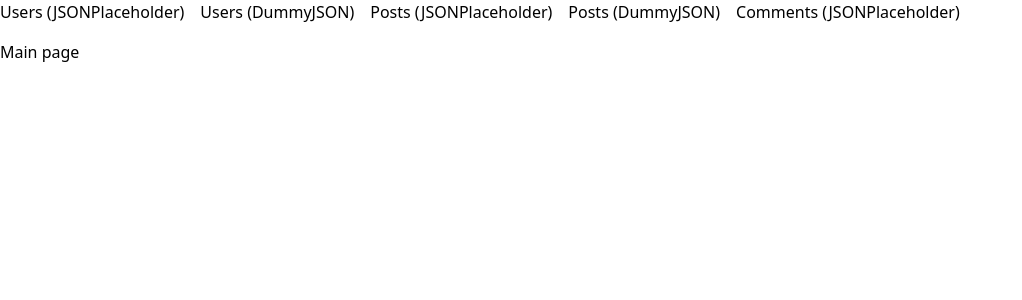
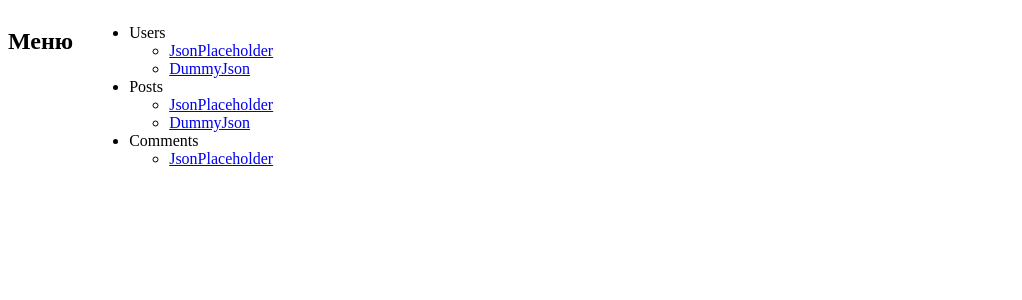
Before and after one commit to Denzou20202/react, a React (Vite) app: page / in a window 1280 px wide. Shown: the top 300 px of the page, without its empty margins (0-1022 px from the left). Built offline with nearby package versions, Linux system fonts and the light colour scheme.

Commit message:
Create new menu in Menu.tsx

```diff
--- a/src/App.tsx
+++ b/src/App.tsx
@@ -6,7 +6,6 @@
   return (
     <>
       <Menu/>
-      Main page
       <Outlet/>
 
     </>
--- a/src/components/menu/Menu.tsx
+++ b/src/components/menu/Menu.tsx
@@ -1,14 +1,33 @@
-import {NavLink} from "react-router-dom";
+import {Link} from "react-router-dom";
 
 const Menu = () => {
   return (
     <div>
       <nav style={{ display: 'flex', gap: '1rem', marginBottom: '1rem' }}>
-        <NavLink to="/users/jsonplaceholder">Users (JSONPlaceholder)</NavLink>
-        <NavLink to="/users/dummyjson">Users (DummyJSON)</NavLink>
-        <NavLink to="/posts/jsonplaceholder">Posts (JSONPlaceholder)</NavLink>
-        <NavLink to="/posts/dummyjson">Posts (DummyJSON)</NavLink>
-        <NavLink to="/comments/jsonplaceholder">Comments (JSONPlaceholder)</NavLink>
+        <h2>Меню</h2>
+        <ul>
+          <li>
+            Users
+            <ul>
+              <li><Link to="/users/jsonplaceholder">JsonPlaceholder</Link></li>
+              <li><Link to="/users/dummyjson">DummyJson</Link></li>
+            </ul>
+          </li>
+          <li>
+            Posts
+            <ul>
+              <li><Link to="/posts/jsonplaceholder">JsonPlaceholder</Link></li>
+              <li><Link to="/posts/dummyjson">DummyJson</Link></li>
+            </ul>
+          </li>
+          <li>
+            Comments
+            <ul>
+              <li><Link to="/comments/jsonplaceholder">JsonPlaceholder</Link></li>
+            </ul>
+          </li>
+        </ul>
+
       </nav>
     </div>
   );
--- a/src/index.css
+++ b/src/index.css
@@ -1 +1 @@
-@import "tailwindcss";
+/*@import "tailwindcss";*/
```
